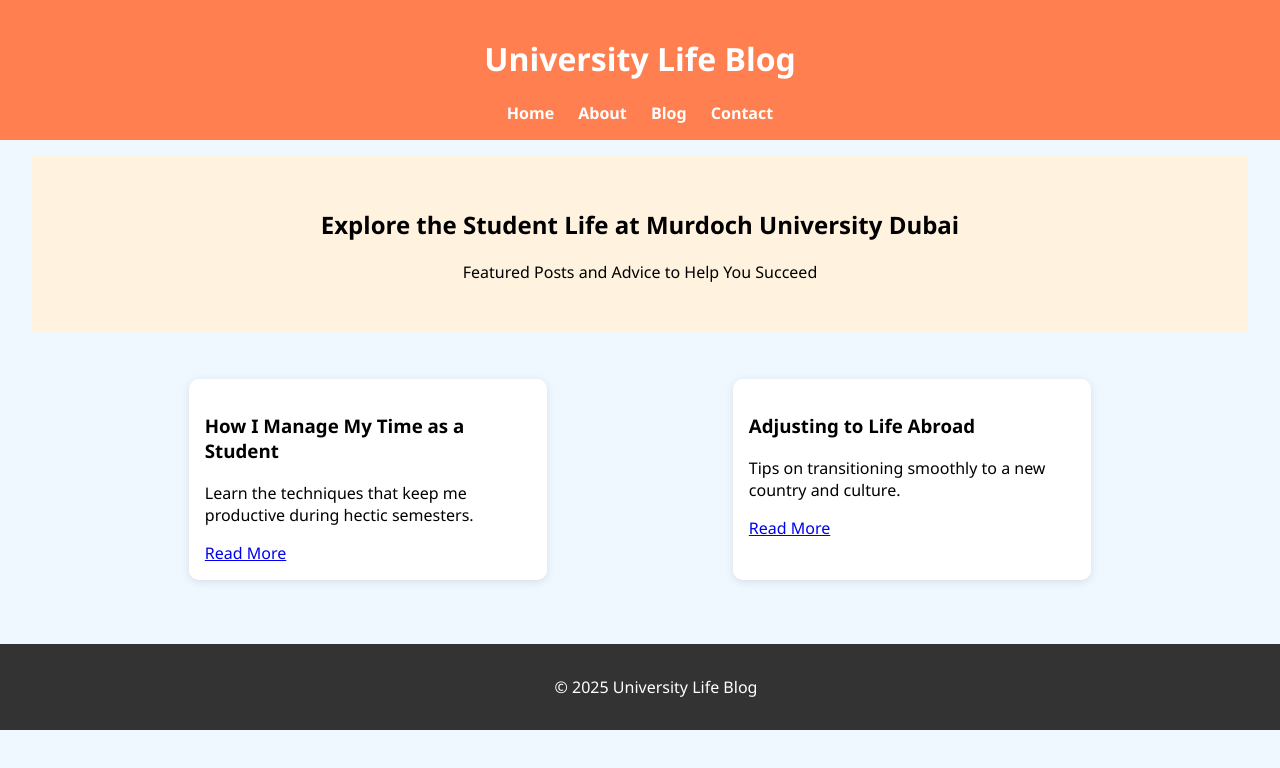
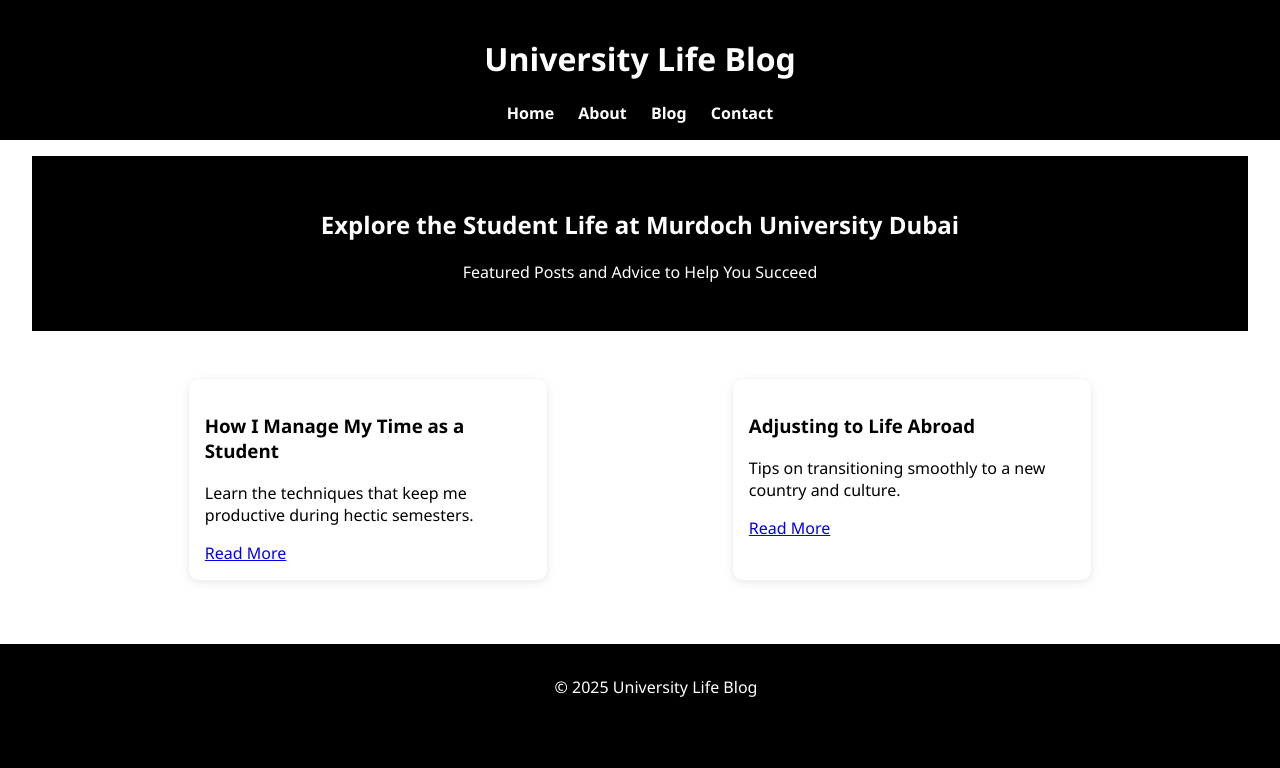
Before and after one commit to ABCDEFGHIJKLMNOPQRSTUVWXYZ-171/Assignment2, a plain HTML site: page index.html in a window 1280 px wide. Shown: the top 768 px of the page. Drawn offline with Linux system fonts and the light colour scheme.

Commit message:
Update style.css

```diff
--- a/style.css
+++ b/style.css
@@ -3,26 +3,28 @@
   font-family: 'Segoe UI', Tahoma, Geneva, Verdana, sans-serif;
   margin: 0;
   padding: 0;
-  background-color: #f0f8ff;
+  background-color: #000000;
+  color: #ffffff;
 }
 
 header {
-  background-color: #ff7f50;
-  color: white;
+  background-color: #000000;
+  color: #ffffff;
   padding: 1rem;
   text-align: center;
 }
 
 nav a {
   margin: 0 10px;
-  color: white;
+  color: #ffffff;
   text-decoration: none;
   font-weight: bold;
 }
 
 .hero {
   padding: 2rem;
-  background: #fff3e0;
+  background: #000000;
+  color: #ffffff;
   text-align: center;
 }
 
@@ -33,7 +35,8 @@
 }
 
 .featured-posts article {
-  background: white;
+  background: #ffffff;
+  color: #000000;
   padding: 1rem;
   border-radius: 10px;
   box-shadow: 0 2px 10px rgba(0,0,0,0.1);
@@ -42,6 +45,8 @@
 
 main, section {
   padding: 1rem 2rem;
+  background-color: #ffffff;
+  color: #000000;
 }
 
 form {
@@ -60,7 +65,7 @@
 
 form button {
   padding: 0.7rem;
-  background: #ff7f50;
+  background: #000000;
   color: white;
   border: none;
   border-radius: 5px;
@@ -70,7 +75,7 @@
 footer {
   text-align: center;
   padding: 1rem;
-  background-color: #333;
+  background-color: #000000;
   color: white;
   position: relative;
   bottom: 0;
```
